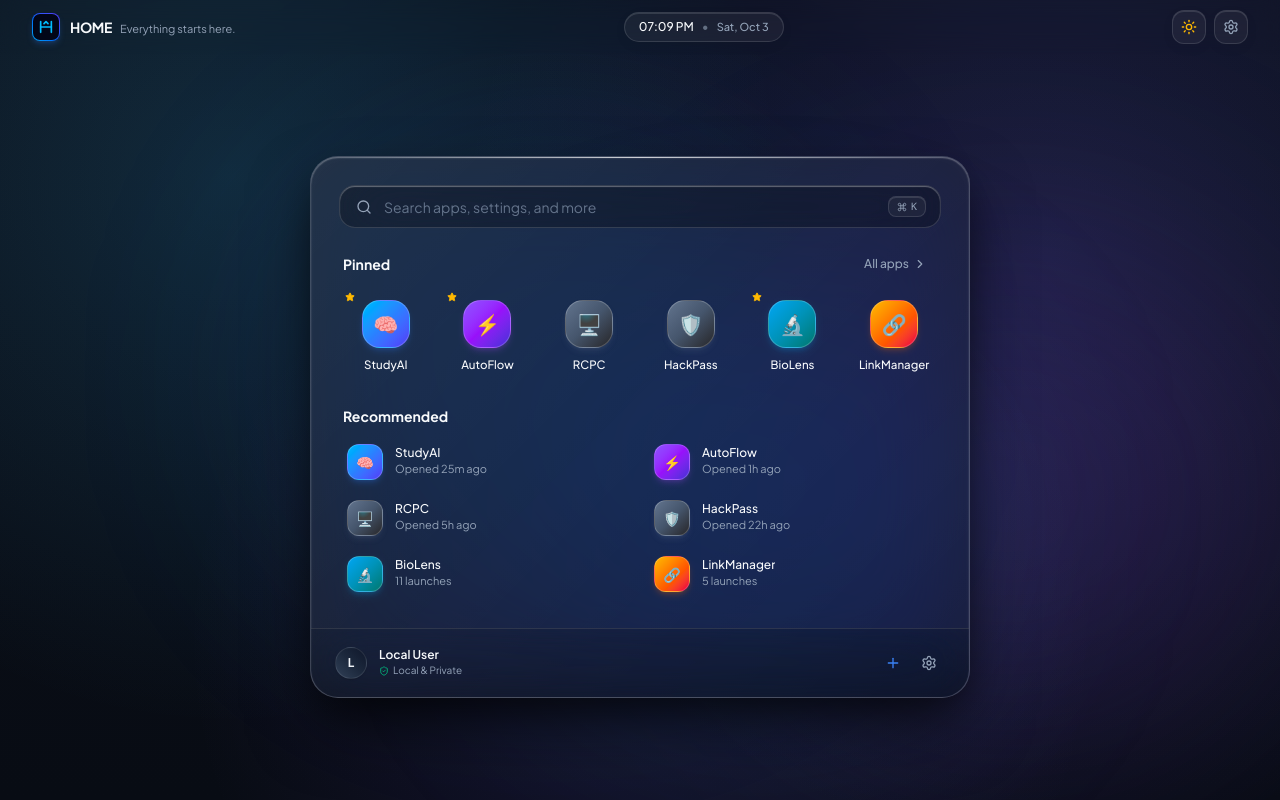
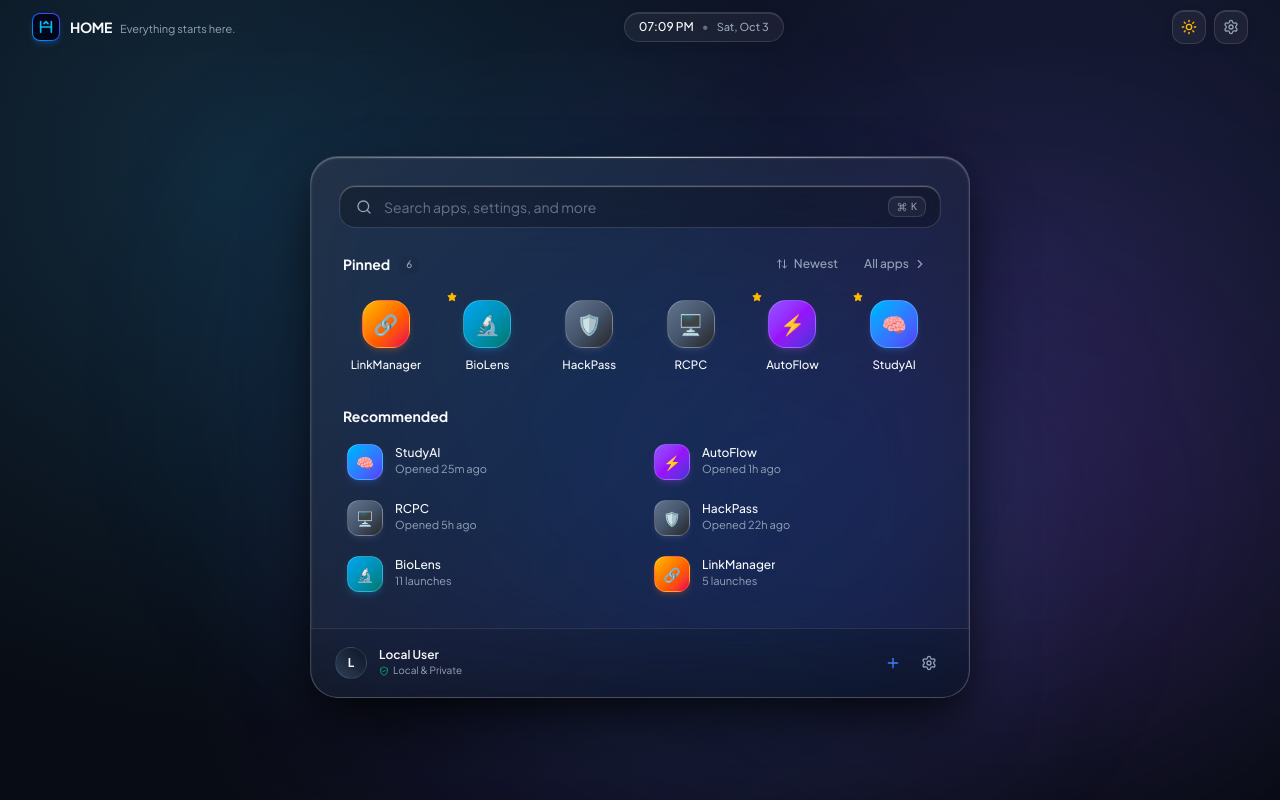
Before and after one commit to adityasing9/HOME, a React (Vite) app: page / in a window 1280 px wide. Built offline with nearby package versions, Linux system fonts and the light colour scheme.

Commit message:
feat(apps): place newly added and pinned apps in 1st location and add sort-by feature to Pinned apps

```diff
--- a/src/components/home/PinnedApps.tsx
+++ b/src/components/home/PinnedApps.tsx
@@ -1,9 +1,38 @@
-import React, { useState } from 'react';
+import React, { useMemo, useState, useRef, useEffect } from 'react';
 import { useApp } from '../../context/AppContext';
-import type { AppItem } from '../../types';
+import type { AppItem, PinnedSortOption } from '../../types';
 import { AppIcon } from '../common/AppIcon';
 import { ContextMenu } from '../common/ContextMenu';
-import { ChevronRight, Star, MoreVertical } from 'lucide-react';
+import { ChevronRight, Star, MoreVertical, ArrowUpDown, Check } from 'lucide-react';
+
+const sortPinnedList = (list: AppItem[], sortMode: PinnedSortOption): AppItem[] => {
+  const arr = [...list];
+  switch (sortMode) {
+    case 'newest':
+      // Newest apps first (Last in 1st location)
+      return arr.sort((a, b) => (b.createdAt - a.createdAt) || (a.pinOrder - b.pinOrder));
+    case 'name-asc':
+      return arr.sort((a, b) => a.name.localeCompare(b.name));
+    case 'name-desc':
+      return arr.sort((a, b) => b.name.localeCompare(a.name));
+    case 'most-used':
+      return arr.sort((a, b) => (b.launchCount || 0) - (a.launchCount || 0));
+    case 'recently-opened':
+      return arr.sort((a, b) => (b.lastOpenedAt || 0) - (a.lastOpenedAt || 0));
+    case 'custom':
+    default:
+      return arr.sort((a, b) => a.pinOrder - b.pinOrder);
+  }
+};
+
+const SORT_OPTIONS: { value: PinnedSortOption; label: string }[] = [
+  { value: 'newest', label: 'Newest First (1st)' },
+  { value: 'custom', label: 'Custom (Drag & Drop)' },
+  { value: 'name-asc', label: 'Name (A → Z)' },
+  { value: 'name-desc', label: 'Name (Z → A)' },
+  { value: 'most-used', label: 'Most Launched' },
+  { value: 'recently-opened', label: 'Recently Opened' },
+];
 
 export const PinnedApps: React.FC = () => {
   const {
@@ -12,11 +41,36 @@ export const PinnedApps: React.FC = () => {
     launchApp,
     setActiveView,
     reorderPinned,
+    updateSettings,
   } = useApp();
 
-  const pinnedApps = [...apps]
-    .filter(a => a.pinned)
-    .sort((a, b) => a.pinOrder - b.pinOrder);
+  const [pinnedSort, setPinnedSort] = useState<PinnedSortOption>(
+    () => (settings.pinnedSort as PinnedSortOption) || 'newest'
+  );
+  const [showSortMenu, setShowSortMenu] = useState(false);
+  const sortMenuRef = useRef<HTMLDivElement>(null);
+
+  useEffect(() => {
+    if (settings.pinnedSort && settings.pinnedSort !== pinnedSort) {
+      setPinnedSort(settings.pinnedSort);
+    }
+  }, [settings.pinnedSort]);
+
+  useEffect(() => {
+    const handleClickOutside = (e: MouseEvent) => {
+      if (sortMenuRef.current && !sortMenuRef.current.contains(e.target as Node)) {
+        setShowSortMenu(false);
+      }
+    };
+    if (showSortMenu) {
+      window.addEventListener('mousedown', handleClickOutside);
+    }
+    return () => window.removeEventListener('mousedown', handleClickOutside);
+  }, [showSortMenu]);
+
+  const pinnedApps = useMemo(() => {
+    return sortPinnedList(apps.filter(a => a.pinned), pinnedSort);
+  }, [apps, pinnedSort]);
 
   const [draggedAppId, setDraggedAppId] = useState<string | null>(null);
   const [dragOverAppId, setDragOverAppId] = useState<string | null>(null);
@@ -27,6 +81,15 @@ export const PinnedApps: React.FC = () => {
     position?: { x: number; y: number };
     index: number;
   } | null>(null);
+
+  const handleSortChange = (newSort: PinnedSortOption) => {
+    setPinnedSort(newSort);
+    updateSettings({ pinnedSort: newSort });
+
+    // Sync pinOrder so custom drag-and-drop continues from this sorted state
+    const sorted = sortPinnedList(apps.filter(a => a.pinned), newSort);
+    reorderPinned(sorted.map(a => a.id));
+  };
 
   const handleDragStart = (e: React.DragEvent, id: string) => {
     setDraggedAppId(id);
@@ -60,6 +123,10 @@ export const PinnedApps: React.FC = () => {
       const [moved] = newIds.splice(fromIndex, 1);
       newIds.splice(toIndex, 0, moved);
       reorderPinned(newIds);
+      if (pinnedSort !== 'custom') {
+        setPinnedSort('custom');
+        updateSettings({ pinnedSort: 'custom' });
+      }
     }
     setDraggedAppId(null);
   };
@@ -73,6 +140,10 @@ export const PinnedApps: React.FC = () => {
     currentIds[currentIndex] = currentIds[targetIndex];
     currentIds[targetIndex] = temp;
     reorderPinned(currentIds);
+    if (pinnedSort !== 'custom') {
+      setPinnedSort('custom');
+      updateSettings({ pinnedSort: 'custom' });
+    }
   };
 
   const handleContextMenu = (e: React.MouseEvent, app: AppItem, index: number) => {
@@ -105,11 +176,57 @@ export const PinnedApps: React.FC = () => {
 
   return (
     <div className="w-full">
-      {/* Pinned Section Header */}
+      {/* Pinned Section Header with Title, Count, Sort Control, and All Apps */}
       <div className="flex items-center justify-between mb-3 px-1">
+        <div className="flex items-center gap-2">
           <h2 className="text-xs sm:text-sm font-bold text-main tracking-normal">
             Pinned
           </h2>
+          <span className="text-[10px] font-medium text-muted bg-black/5 dark:bg-white/5 px-2 py-0.5 rounded-full">
+            {pinnedApps.length}
+          </span>
+        </div>
+
+        <div className="flex items-center gap-1.5 sm:gap-2">
+          {/* Sort Selector Dropdown */}
+          <div className="relative" ref={sortMenuRef}>
+            <button
+              type="button"
+              onClick={() => setShowSortMenu(prev => !prev)}
+              className="flex items-center gap-1.5 text-xs font-medium text-muted hover:text-main transition-colors px-2 py-1 rounded-lg hover-tile"
+              title="Sort pinned apps"
+            >
+              <ArrowUpDown className="w-3 h-3 text-muted" />
+              <span className="hidden sm:inline">
+                {SORT_OPTIONS.find(o => o.value === pinnedSort)?.label.split(' ')[0] || 'Sort'}
+              </span>
+              <span className="sm:hidden">Sort</span>
+            </button>
+
+            {showSortMenu && (
+              <div className="absolute right-0 top-full mt-1.5 w-48 py-1.5 rounded-2xl home-panel-window border-subtle shadow-2xl text-xs z-30 animate-in fade-in zoom-in-95 duration-100 backdrop-blur-2xl">
+                <div className="px-3 py-1 text-[10px] font-semibold text-muted uppercase tracking-wider border-b border-subtle mb-1">
+                  Sort Pinned Apps
+                </div>
+                {SORT_OPTIONS.map(opt => (
+                  <button
+                    key={opt.value}
+                    type="button"
+                    onClick={() => {
+                      handleSortChange(opt.value);
+                      setShowSortMenu(false);
+                    }}
+                    className={`w-full flex items-center justify-between px-3 py-1.5 text-left hover-tile transition-colors ${
+                      pinnedSort === opt.value ? 'text-accent font-semibold' : 'text-main'
+                    }`}
+                  >
+                    <span>{opt.label}</span>
+                    {pinnedSort === opt.value && <Check className="w-3.5 h-3.5 text-accent flex-shrink-0" />}
+                  </button>
+                ))}
+              </div>
+            )}
+          </div>
 
           <button
             onClick={() => setActiveView('all-apps')}
@@ -118,6 +235,7 @@ export const PinnedApps: React.FC = () => {
             <span>All apps</span>
             <ChevronRight className="w-3.5 h-3.5 group-hover:translate-x-0.5 transition-transform" />
           </button>
+        </div>
       </div>
 
       {/* Grid of Pinned Apps */}
--- a/src/components/modals/SettingsModal.tsx
+++ b/src/components/modals/SettingsModal.tsx
@@ -6,6 +6,7 @@ import type {
   BackgroundPreset,
   AppSize,
   SortOption,
+  PinnedSortOption,
 } from '../../types';
 import { SettingsRepository } from '../../services/settingsRepository';
 import { BackupService } from '../../services/backupService';
@@ -403,6 +404,24 @@ export const SettingsModal: React.FC = () => {
               <div className="space-y-6">
                 <div>
                   <label className="block text-xs font-bold uppercase tracking-wider text-muted mb-2">
+                    Pinned Apps Sorting
+                  </label>
+                  <select
+                    value={settings.pinnedSort || 'newest'}
+                    onChange={e => updateSettings({ pinnedSort: e.target.value as PinnedSortOption })}
+                    className="w-full px-3.5 py-2.5 rounded-xl home-input text-xs sm:text-sm cursor-pointer"
+                  >
+                    <option value="newest" className="bg-white text-slate-900 dark:bg-slate-900 dark:text-slate-100">Newest First (Last in 1st location)</option>
+                    <option value="custom" className="bg-white text-slate-900 dark:bg-slate-900 dark:text-slate-100">Custom Order (Drag & Drop)</option>
+                    <option value="name-asc" className="bg-white text-slate-900 dark:bg-slate-900 dark:text-slate-100">Alphabetical (A → Z)</option>
+                    <option value="name-desc" className="bg-white text-slate-900 dark:bg-slate-900 dark:text-slate-100">Alphabetical (Z → A)</option>
+                    <option value="most-used" className="bg-white text-slate-900 dark:bg-slate-900 dark:text-slate-100">Most Launched</option>
+                    <option value="recently-opened" className="bg-white text-slate-900 dark:bg-slate-900 dark:text-slate-100">Recently Opened</option>
+                  </select>
+                </div>
+
+                <div>
+                  <label className="block text-xs font-bold uppercase tracking-wider text-muted mb-2">
                     Default All Apps Sorting
                   </label>
                   <select
--- a/src/data/defaultApps.ts
+++ b/src/data/defaultApps.ts
@@ -155,6 +155,7 @@ export const DEFAULT_SETTINGS: UserSettings = {
   appSize: 'standard',
   animations: true,
   defaultSort: 'name-asc',
+  pinnedSort: 'newest',
   defaultCategory: 'All',
   openInNewTab: true,
   searchDescriptions: true,
--- a/src/services/appRepository.ts
+++ b/src/services/appRepository.ts
@@ -3,6 +3,7 @@ import { DEFAULT_APPS } from '../data/defaultApps';
 
 const STORAGE_KEY = 'HOME_APPS_V1';
 const FAILED_ICONS_KEY = 'HOME_FAILED_ICON_URLS_V1';
+const MIGRATION_NEWEST_PIN_ORDER_KEY = 'HOME_PIN_ORDER_NEWEST_V1';
 
 export class AppRepository {
   /**
@@ -106,7 +107,45 @@ export class AppRepository {
     return sanitized;
   }
 
+  /**
+   * One-time migration: ensure all currently pinned apps are indexed with newest apps first (at position 0, 1, 2...)
+   */
+  static migrateNewestFirst(): void {
+    if (typeof localStorage === 'undefined') return;
+    if (localStorage.getItem(MIGRATION_NEWEST_PIN_ORDER_KEY)) return;
+
+    try {
+      const raw = localStorage.getItem(STORAGE_KEY);
+      if (!raw) {
+        localStorage.setItem(MIGRATION_NEWEST_PIN_ORDER_KEY, 'true');
+        return;
+      }
+      const parsed: AppItem[] = JSON.parse(raw);
+      if (Array.isArray(parsed) && parsed.length > 0) {
+        const pinned = parsed.filter(a => a.pinned);
+        // Sort newest first: by createdAt descending. If identical, higher old pinOrder first
+        pinned.sort((a, b) => (b.createdAt - a.createdAt) || (b.pinOrder - a.pinOrder));
+
+        const idToOrder = new Map<string, number>();
+        pinned.forEach((app, idx) => idToOrder.set(app.id, idx));
+
+        const updated = parsed.map(app => {
+          if (idToOrder.has(app.id)) {
+            return { ...app, pinOrder: idToOrder.get(app.id)! };
+          }
+          return app;
+        });
+
+        localStorage.setItem(STORAGE_KEY, JSON.stringify(updated));
+      }
+      localStorage.setItem(MIGRATION_NEWEST_PIN_ORDER_KEY, 'true');
+    } catch (e) {
+      console.error('Migration failed:', e);
+    }
+  }
+
   static getApps(): AppItem[] {
+    this.migrateNewestFirst();
     try {
       const raw = localStorage.getItem(STORAGE_KEY);
       if (!raw) {
@@ -135,7 +174,14 @@ export class AppRepository {
   static addApp(app: Omit<AppItem, 'id' | 'createdAt' | 'launchCount' | 'lastOpenedAt' | 'pinOrder'> & { id?: string; pinOrder?: number }): AppItem {
     const apps = this.getApps();
     const newId = app.id || `app-${Date.now()}-${Math.random().toString(36).substring(2, 7)}`;
-    const highestPinOrder = apps.filter(a => a.pinned).reduce((max, a) => Math.max(max, a.pinOrder), -1);
+
+    // Shift all currently pinned apps up by 1 so the new app is inserted in the 1st location (slot 0)
+    const shiftedApps = apps.map(existing => {
+      if (app.pinned && existing.pinned) {
+        return { ...existing, pinOrder: (existing.pinOrder ?? 0) + 1 };
+      }
+      return existing;
+    });
 
     const newApp: AppItem = {
       ...app,
@@ -143,10 +189,10 @@ export class AppRepository {
       createdAt: Date.now(),
       launchCount: 0,
       lastOpenedAt: null,
-      pinOrder: app.pinned ? highestPinOrder + 1 : 9999,
+      pinOrder: app.pinned ? 0 : 9999,
     };
 
-    const updated = [newApp, ...apps];
+    const updated = [newApp, ...shiftedApps];
     this.saveApps(updated);
     return newApp;
   }
@@ -179,10 +225,20 @@ export class AppRepository {
     if (!app) return null;
 
     const willBePinned = !app.pinned;
-    const highestPinOrder = apps.filter(a => a.pinned).reduce((max, a) => Math.max(max, a.pinOrder), -1);
 
-    app.pinned = willBePinned;
-    app.pinOrder = willBePinned ? highestPinOrder + 1 : 9999;
+    if (willBePinned) {
+      // Put at 1st location (pinOrder: 0) and shift existing pinned apps
+      apps.forEach(a => {
+        if (a.pinned) {
+          a.pinOrder = (a.pinOrder ?? 0) + 1;
+        }
+      });
+      app.pinned = true;
+      app.pinOrder = 0;
+    } else {
+      app.pinned = false;
+      app.pinOrder = 9999;
+    }
 
     this.saveApps(apps);
     return app;
--- a/src/types/index.ts
+++ b/src/types/index.ts
@@ -50,6 +50,14 @@ export interface AppItem {
   launchCount: number;
 }
 
+export type PinnedSortOption =
+  | 'newest'
+  | 'custom'
+  | 'name-asc'
+  | 'name-desc'
+  | 'most-used'
+  | 'recently-opened';
+
 export interface UserSettings {
   theme: ThemeMode;
   accentColor: AccentColor;
@@ -58,6 +66,7 @@ export interface UserSettings {
   appSize: AppSize;
   animations: boolean;
   defaultSort: SortOption;
+  pinnedSort: PinnedSortOption;
   defaultCategory: string;
   openInNewTab: boolean;
   searchDescriptions: boolean;
```
Lines whose indentation alone changed are shown as unchanged.
